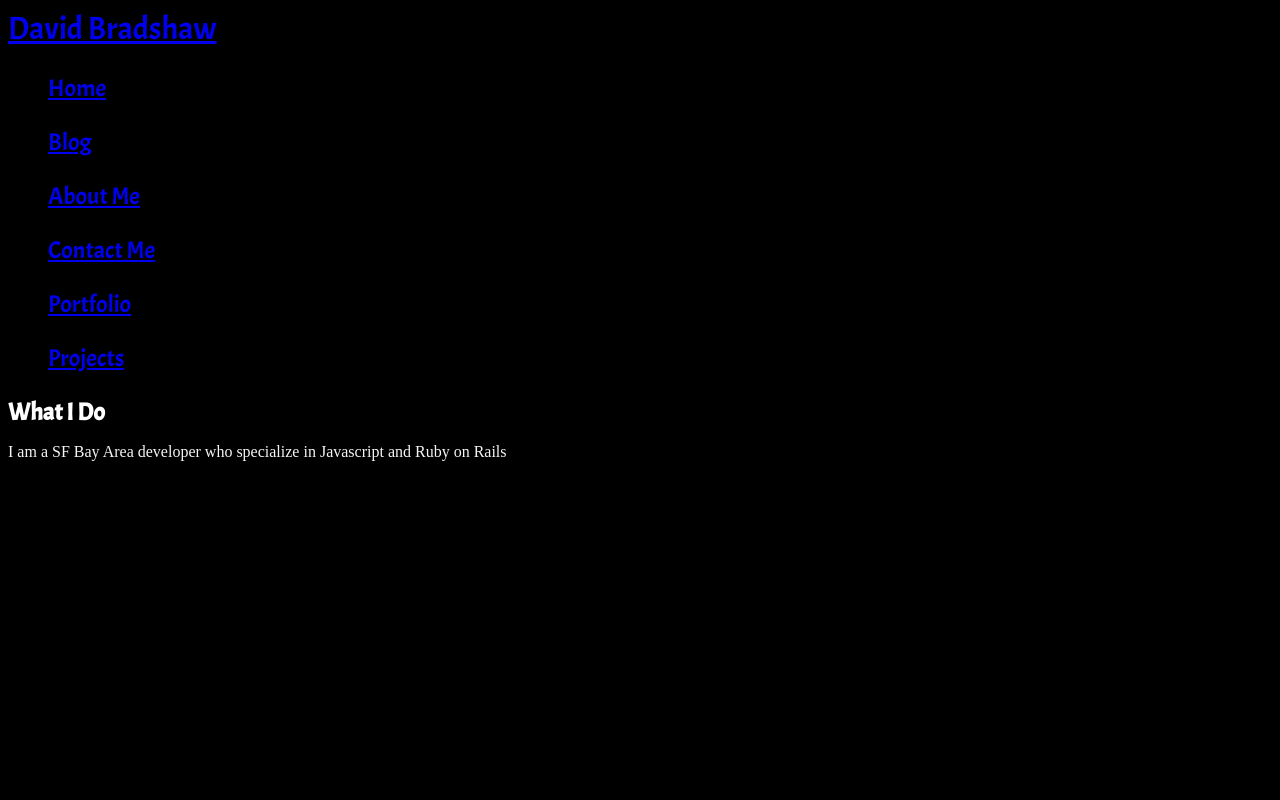
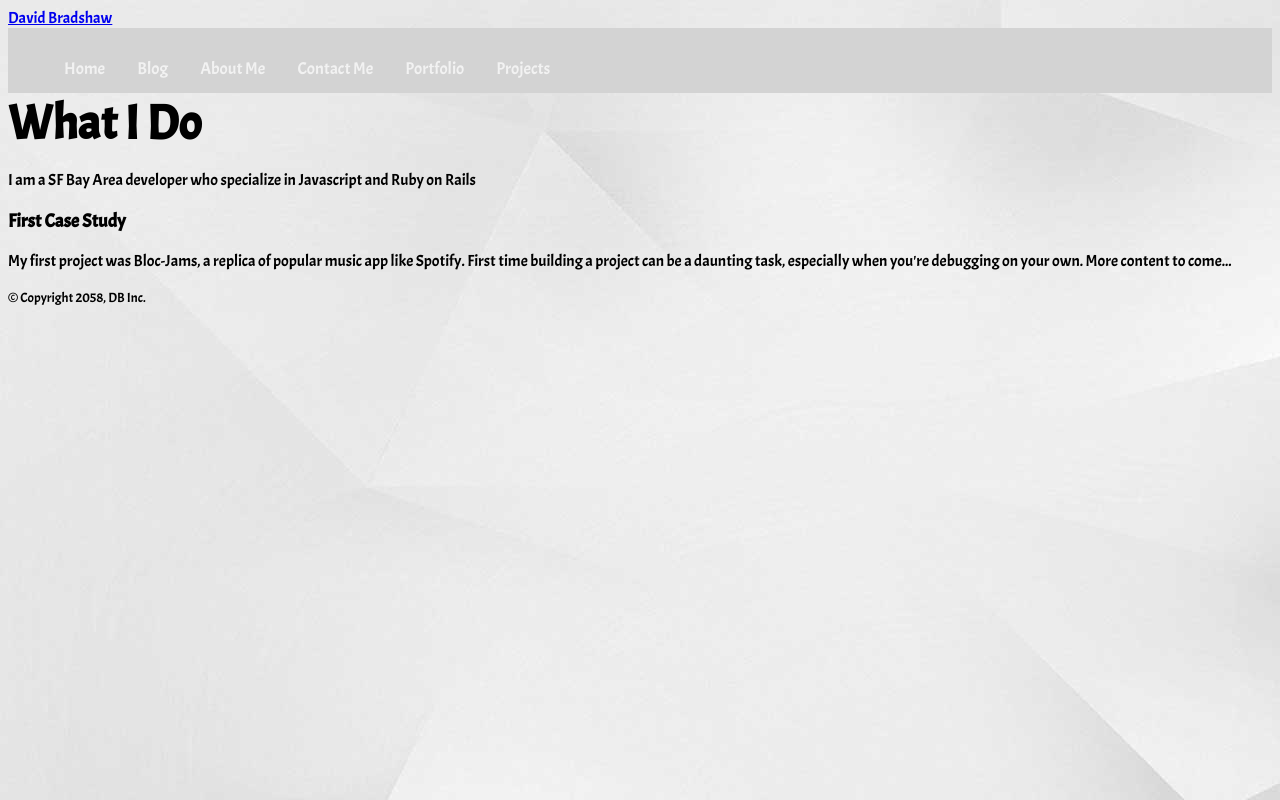
Before and after one commit to dbee1024/Portfolio, a plain HTML site: page index.html in a window 1280 px wide. Drawn offline with Linux system fonts and the light colour scheme.

Commit message:
added case study

```diff
--- a/index.html
+++ b/index.html
@@ -9,37 +9,30 @@
         <link rel="stylesheet" type="text/css" href="main.css">
         <link href="https://fonts.googleapis.com/css?family=Abril+Fatface|Acme|Fjalla+One" rel="stylesheet">
     </head>
+    <body>
         <header>
             <div class = "head-name">
                 <a href="#">David Bradshaw</a>
             </div>
-            </header>
-            <body>
-            <div class = "container">
-                <ul>
-                    <a href="#">Home</a>
-                </ul>
-                <ul>
-                    <a href="#">Blog</a>
-                </ul>
-                <ul>
-                    <a href="#">About Me</a>
-                </ul>
-                <ul>
-                    <a href="#">Contact Me</a>
-                </ul>
-                <ul>
-                    <a href="#">Portfolio</a>
-                </ul>
-                <ul>
-                    <a href="#">Projects</a>
-                </ul>
+        </header>
+            <div class = "topnav" id="mytopnav">
+                <ul><a href="#">Home</a></ul>
+                <ul><a href="#">Blog</a></ul>
+                <ul><a href="#">About Me</a></ul>
+                <ul><a href="#">Contact Me</a></ul>
+                <ul><a href="#">Portfolio</a></ul>
+                <ul><a href="#">Projects</a></ul>
             </div>
 
-            <h1>What I Do</h1>
-                <div class ="summary">I am a SF Bay Area developer who specialize in Javascript and Ruby on Rails</div>
+            <main class="maincontent">
+                <header class="maintitle"><strong>What I Do</strong></header>
+                    <p class ="summary">I am a SF Bay Area developer who specialize in Javascript and Ruby on Rails</p>
+                <h3>First Case Study</h3>
+                    <p class ="casestudy">My first project was Bloc-Jams, a replica of popular music app like Spotify. First time building a project can be a daunting task, especially when you're debugging on your own. More content to come...</p>
+            </main>
 
         </body>
         <script src='script.js'></script>
 
+    <footer><small>&copy; Copyright 2058, DB Inc.</small></footer>
 </html>
--- a/main.css
+++ b/main.css
@@ -1,27 +1,53 @@
+/* Add a black background color to the top navigation */
+html {
+    font-family:'Acme', sans-serif;
+}
+.topnav {
+    background-color: lightgray;
+    overflow: hidden;
+}
+
+/* Style the links inside the navigation bar */
+.topnav a {
+    float: left;
+    display: block;
+    color: #f2f2f2;
+    text-align: center;
+    padding: 14px 16px;
+    text-decoration: none;
+    font-size: 17px;
+}
+
+/* Change the color of links on hover */
+.topnav a:hover {
+    background-color: #ddd;
+    color: black;
+}
+
+/* Add a color to the active/current link */
+.topnav a.active {
+    background-color: #4CAF50;
+    color: white;
+}
+
 body {
-    background-color: black;
+    background-image: url(img/bg.jpg);
+    background-color: white;
 
 }
-.head-name {
-    color:blue;
-    font-size: 2.0em;
+.maintitle {
+    color:black;
+    font-size: 3.0em;
     font-family: 'Acme', sans-serif;
 
 }
 .container {
-    color:white;
+    color:black;
     font-size: 1.5em;
     font-family: 'Acme';
 
 }
 .summary {
-    color:whitesmoke;
+    color:black;
     font-family'Acme';
 }
-
-
-h1 {
-    color:white;
-    font-size: 1.5em;
-    font-family:'Acme';
-}
```
Also changed, not shown: img/bg.jpg (added).
